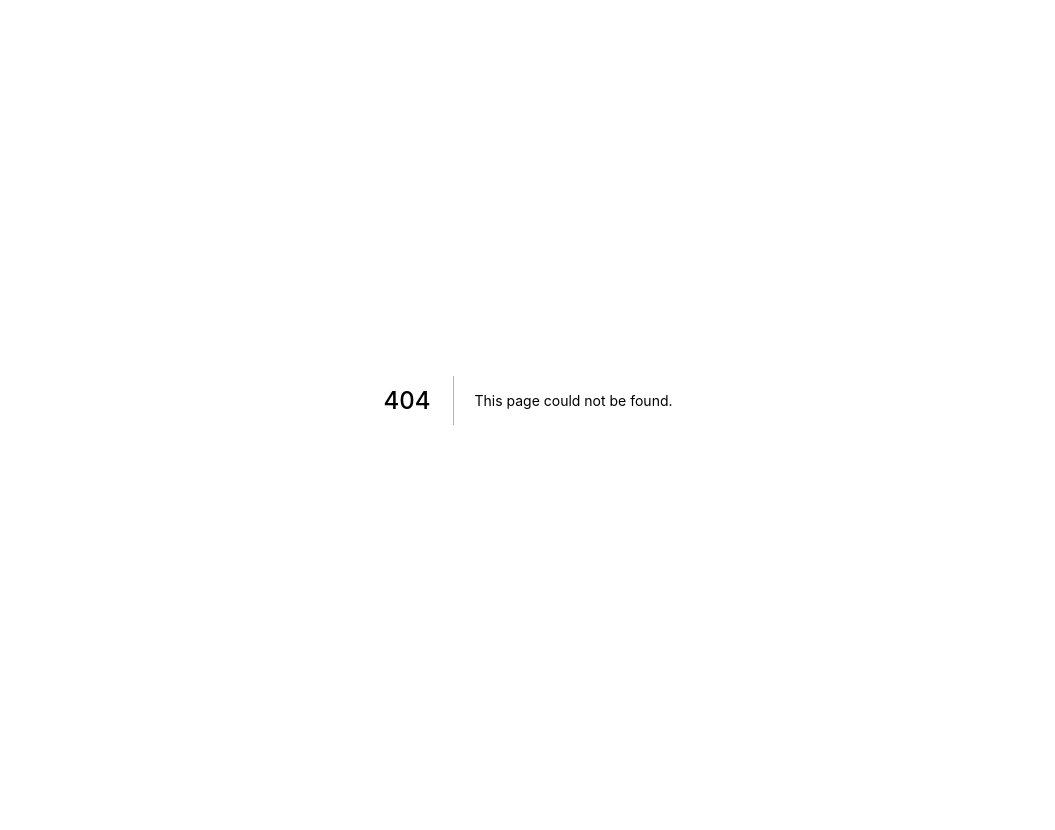
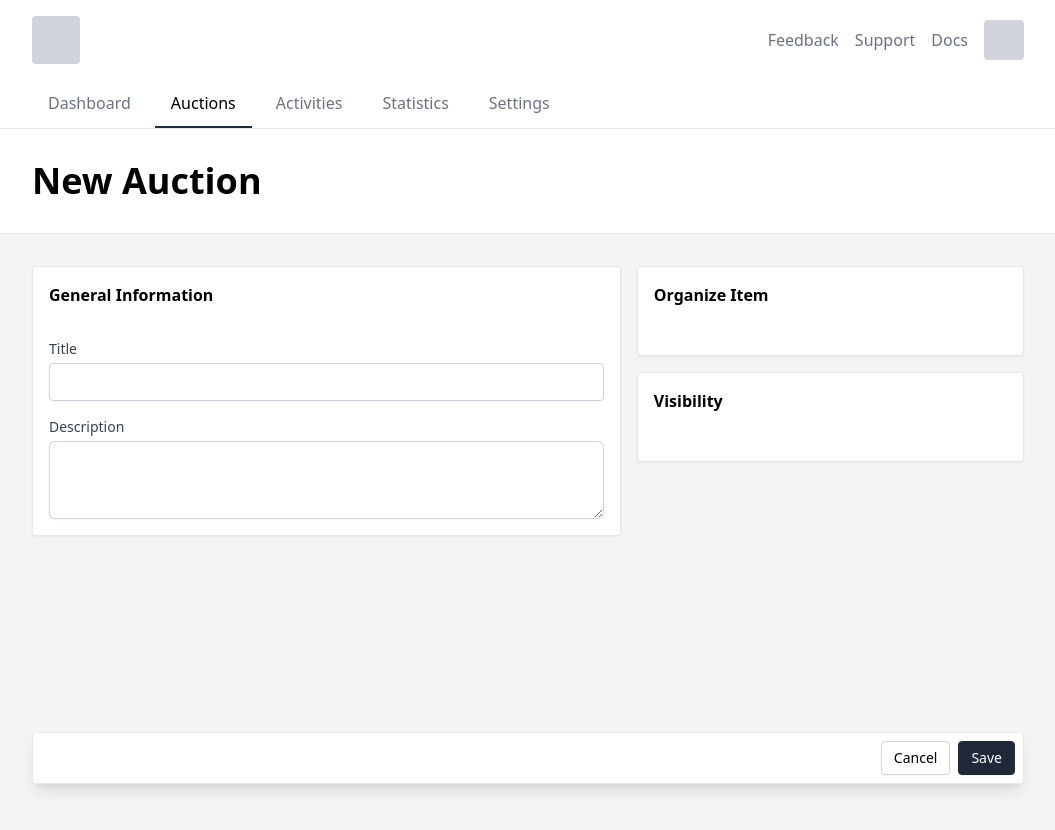
Before and after one commit to alexrohleder/auctioner, a Next.js app: page /auctions/new in a window 1280 px wide. Before the commit this address had no page. Shown: the top 830 px of the page, without its empty margins (112-1167 px from the left). Before the commit the page ends 800 px from the top, so only its background shows below. Built offline with nearby package versions, Linux system fonts and the light colour scheme.

Commit message:
add links to navbar

```diff
--- a/src/components/LayoutHeader.tsx
+++ b/src/components/LayoutHeader.tsx
@@ -1,32 +1,45 @@
+import Link from "next/link";
+import LayoutHeaderNavigationLink from "./LayoutHeaderNavigationLink";
+
 function LayoutHeader() {
   return (
     <div className="border-b">
       <header className="custom-container">
         <div className="flex justify-between py-4">
-          <div className="w-12 h-12 bg-gray-300 rounded" />
+          <Link href="/">
+            <a>
+              <div className="w-12 h-12 bg-gray-300 rounded" />
+            </a>
+          </Link>
           <div className="flex items-center gap-4">
-            <div>Feedback</div>
-            <div>Support</div>
-            <div>Docs</div>
+            <div className="hover:text-black text-gray-500 cursor-pointer">
+              Feedback
+            </div>
+            <div className="hover:text-black text-gray-500 cursor-pointer">
+              Support
+            </div>
+            <div className="hover:text-black text-gray-500 cursor-pointer">
+              Docs
+            </div>
             <div className="w-10 h-10 bg-gray-300 rounded" />
           </div>
         </div>
         <div className="flex gap-2 overflow-x-auto">
-          <div className="flex items-center h-12 px-4 border-b-2 border-gray-800">
+          <LayoutHeaderNavigationLink href="/dashboard">
             Dashboard
-          </div>
-          <div className="flex items-center h-12 px-4 border-b-2 border-transparent">
+          </LayoutHeaderNavigationLink>
+          <LayoutHeaderNavigationLink href="/auctions">
             Auctions
-          </div>
-          <div className="flex items-center h-12 px-4 border-b-2 border-transparent">
+          </LayoutHeaderNavigationLink>
+          <LayoutHeaderNavigationLink href="/activities">
             Activities
-          </div>
-          <div className="flex items-center h-12 px-4 border-b-2 border-transparent">
+          </LayoutHeaderNavigationLink>
+          <LayoutHeaderNavigationLink href="/statistics">
             Statistics
-          </div>
-          <div className="flex items-center h-12 px-4 border-b-2 border-transparent">
+          </LayoutHeaderNavigationLink>
+          <LayoutHeaderNavigationLink href="/settings">
             Settings
-          </div>
+          </LayoutHeaderNavigationLink>
         </div>
       </header>
     </div>
--- /dev/null
+++ b/src/components/LayoutHeaderNavigationLink.tsx
@@ -0,0 +1,25 @@
+import Link from "next/link";
+import { useRouter } from "next/router";
+import { ReactNode } from "react";
+
+type Props = {
+  href: string;
+  children: ReactNode;
+};
+
+function LayoutHeaderNavigationLink(props: Props) {
+  const router = useRouter();
+
+  const colors = router.pathname.startsWith(props.href)
+    ? "text-black border-gray-800"
+    : "text-gray-500 hover:text-black border-transparent";
+
+  return (
+    <Link href={props.href}>
+      <a className={`flex items-center h-12 px-4 border-b-2 ${colors}`}>
+        {props.children}
+      </a>
+    </Link>
+  );
+}
+export default LayoutHeaderNavigationLink;
--- /dev/null
+++ b/src/pages/dashboard.tsx
@@ -0,0 +1,63 @@
+import Link from "next/link";
+import DashboardStatisticCard from "../components/DashboardStatisticCard";
+import DashboardAuctionCardPlaceholder from "../components/DashboardAuctionCardPlaceholder";
+import Layout from "../components/Layout";
+
+export default function Home() {
+  let statistics, auctions, activities;
+
+  return (
+    <Layout title="Dashboard">
+      <div className="lg:pb-16 px-4 pt-8 pb-12 border-b">
+        <div className="custom-container">
+          <div className="lg:grid-cols-4 grid flex-1 gap-4">
+            <DashboardStatisticCard
+              title="Total of bids"
+              currentValue={statistics?.total_bids}
+              previousValue={statistics?.total_bids_from}
+              info={`In ${statistics?.open_auctions} open auctions`}
+            />
+            <DashboardStatisticCard
+              title="Revenue"
+              currentValue={statistics?.revenue}
+              previousValue={statistics?.revenue_from}
+              format={(value) => `kr${value}`}
+            />
+            <DashboardStatisticCard
+              title="Convertion rate"
+              currentValue={statistics?.convertion_rate}
+              previousValue={statistics?.convertion_rate_from}
+              format={(value) => `${value}%`}
+              info={`Out of ${statistics?.page_views} page views`}
+              description="Percentage of visits that resulted in a bid"
+            />
+            <div className="flex items-center justify-center">
+              <Link href="/auctions/new">
+                <a className="btn btn--primary">New Auction</a>
+              </Link>
+            </div>
+          </div>
+        </div>
+      </div>
+      <div className="min-h-screen bg-gray-100">
+        <div className="custom-container lg:grid-cols-4 grid gap-4 transform -translate-y-8">
+          <div className="lg:col-span-2 flex flex-col gap-8">
+            {!auctions && (
+              <>
+                <DashboardAuctionCardPlaceholder />
+                <DashboardAuctionCardPlaceholder />
+                <DashboardAuctionCardPlaceholder />
+                <DashboardAuctionCardPlaceholder />
+                <DashboardAuctionCardPlaceholder />
+              </>
+            )}
+          </div>
+          <div className="lg:mt-0 lg:grid-col-span-2 mt-4">
+            <div className="font-semibold">Recent Activity</div>
+            <div className="flex flex-col gap-4 py-4" />
+          </div>
+        </div>
+      </div>
+    </Layout>
+  );
+}
--- a/src/pages/index.tsx
+++ b/src/pages/index.tsx
@@ -1,63 +1,24 @@
-import Link from "next/link";
-import DashboardStatisticCard from "../components/DashboardStatisticCard";
-import DashboardAuctionCardPlaceholder from "../components/DashboardAuctionCardPlaceholder";
-import Layout from "../components/Layout";
+import { useSession } from "next-auth/client";
+import { useEffect } from "react";
+import { useRouter } from "next/router";
 
 export default function Home() {
-  let statistics, auctions, activities;
+  const [session, loading] = useSession();
+  const router = useRouter();
 
-  return (
-    <Layout title="Dashboard">
-      <div className="lg:pb-16 px-4 pt-8 pb-12 border-b">
-        <div className="custom-container">
-          <div className="lg:grid-cols-4 grid flex-1 gap-4">
-            <DashboardStatisticCard
-              title="Total of bids"
-              currentValue={statistics?.total_bids}
-              previousValue={statistics?.total_bids_from}
-              info={`In ${statistics?.open_auctions} open auctions`}
-            />
-            <DashboardStatisticCard
-              title="Revenue"
-              currentValue={statistics?.revenue}
-              previousValue={statistics?.revenue_from}
-              format={(value) => `kr${value}`}
-            />
-            <DashboardStatisticCard
-              title="Convertion rate"
-              currentValue={statistics?.convertion_rate}
-              previousValue={statistics?.convertion_rate_from}
-              format={(value) => `${value}%`}
-              info={`Out of ${statistics?.page_views} page views`}
-              description="Percentage of visits that resulted in a bid"
-            />
-            <div className="flex items-center justify-center">
-              <Link href="/auctions/create">
-                <a className="btn btn--primary">New Auction</a>
-              </Link>
-            </div>
-          </div>
-        </div>
+  useEffect(() => {
+    if (!loading && session) {
+      router.replace("/dashboard");
+    }
+  }, [session, loading, router]);
+
+  if (loading || session) {
+    return (
+      <div className="flex items-center justify-center w-full min-h-screen">
+        Loading
       </div>
-      <div className="min-h-screen bg-gray-100">
-        <div className="custom-container lg:grid-cols-4 grid gap-4 transform -translate-y-8">
-          <div className="lg:col-span-2 flex flex-col gap-8">
-            {!auctions && (
-              <>
-                <DashboardAuctionCardPlaceholder />
-                <DashboardAuctionCardPlaceholder />
-                <DashboardAuctionCardPlaceholder />
-                <DashboardAuctionCardPlaceholder />
-                <DashboardAuctionCardPlaceholder />
-              </>
-            )}
-          </div>
-          <div className="lg:mt-0 lg:grid-col-span-2 mt-4">
-            <div className="font-semibold">Recent Activity</div>
-            <div className="flex flex-col gap-4 py-4" />
-          </div>
-        </div>
-      </div>
-    </Layout>
-  );
+    );
+  }
+
+  return <div>login form</div>;
 }
```
Also changed, not shown: src/pages/auctions/new.tsx (renamed from src/pages/auctions/create.tsx).
